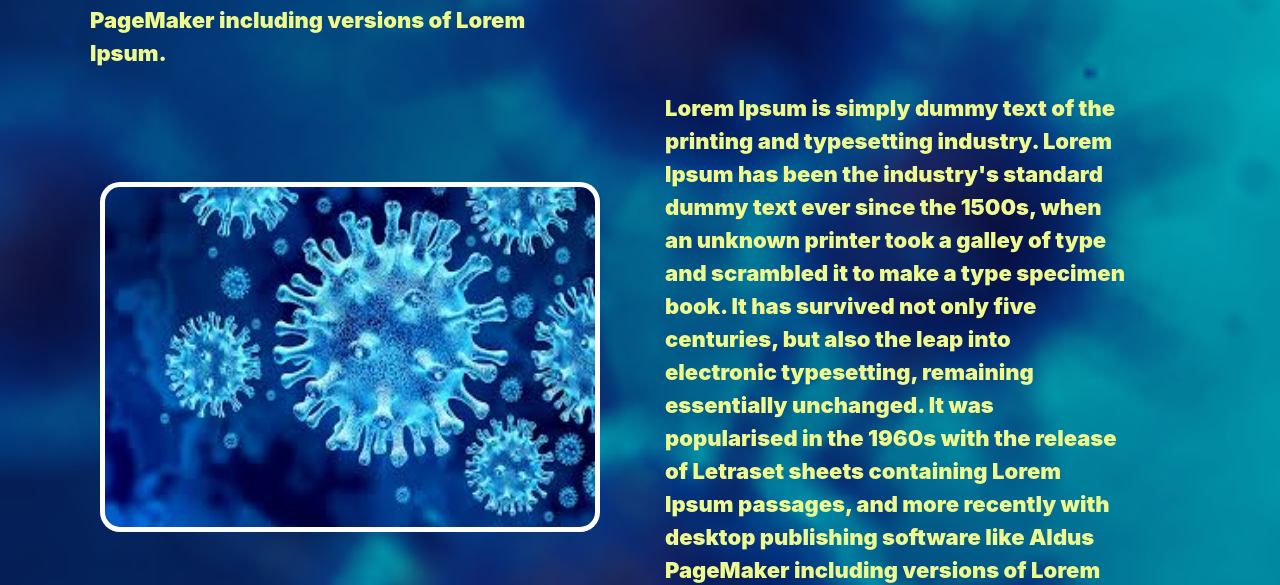
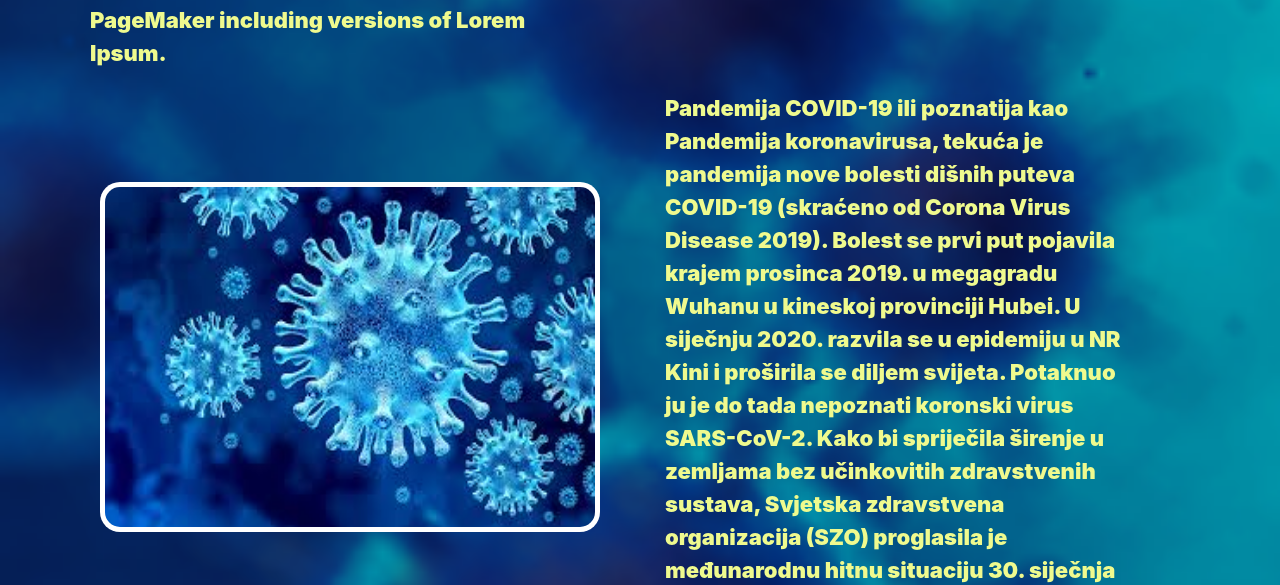
Before and after one commit to Vojcina/Vojcina, a plain HTML site: page index.html in a window 1280 px wide. Shown: the part 1646-2231 px from the top of the page. Drawn offline with nearby package versions, Linux system fonts and the light colour scheme.

Commit message:
Update index.html

```diff
--- a/index.html
+++ b/index.html
@@ -7,7 +7,7 @@
 	<link rel="stylesheet" href="https://cdn.jsdelivr.net/npm/bootstrap@4.5.3/dist/css/bootstrap.min.css" integrity="sha384-TX8t27EcRE3e/ihU7zmQxVncDAy5uIKz4rEkgIXeMed4M0jlfIDPvg6uqKI2xXr2" crossorigin="anonymous">
 	<meta name="viewport" content="width=device-width, initial-scale=1, shrink-to-fit=no">
 	<meta charset="utf-8">
-        <meta name="description" content="This site is for Covid-19 virus.">
+	<meta name="description" content="This site is for Covid-19 virus.">
 	<meta name="keywords" content="Corona, Covid-19, Virus, Mere zastite, Maska">
 </head>
 <body>
@@ -43,7 +43,7 @@
 			<img class="slike" id="slika2" src="slika2.jpg">
 		</div>
 		<div class="col-md-6">
-			<p class="paragraf" id="donji">Lorem Ipsum is simply dummy text of the printing and typesetting industry. Lorem Ipsum has been the industry's standard dummy text ever since the 1500s, when an unknown printer took a galley of type and scrambled it to make a type specimen book. It has survived not only five centuries, but also the leap into electronic typesetting, remaining essentially unchanged. It was popularised in the 1960s with the release of Letraset sheets containing Lorem Ipsum passages, and more recently with desktop publishing software like Aldus PageMaker including versions of Lorem Ipsum.</p>
+			<p class="paragraf" id="donji">Pandemija COVID-19 ili poznatija kao Pandemija koronavirusa, tekuća je pandemija nove bolesti dišnih puteva COVID-19 (skraćeno od Corona Virus Disease 2019). Bolest se prvi put pojavila krajem prosinca 2019. u megagradu Wuhanu u kineskoj provinciji Hubei. U siječnju 2020. razvila se u epidemiju u NR Kini i proširila se diljem svijeta. Potaknuo ju je do tada nepoznati koronski virus SARS-CoV-2. Kako bi spriječila širenje u zemljama bez učinkovitih zdravstvenih sustava, Svjetska zdravstvena organizacija (SZO) proglasila je međunarodnu hitnu situaciju 30. siječnja 2020. 9. veljače 2020. broj registriranih smrtnih slučajeva premašio je ukupan broj umrlih u pandemiji SARS 2002/2003. Izvještaj SZO-a od 26. veljače 2020. prvi put je prijavilo više novih infekcija van Kine nego u njoj. Od 28. veljače 2020. SZO je u svojim izvješćima ocijenila rizik „vrlo visokim“ na globalnoj razini, u odnosu na prethodni „visoki“. 11. ožujka 2020. godine, SZO je službeno proglasila prethodnu epidemiju pandemijom, prvu nakon pandemije svinjske gripe 2009. Osnovne Mere zastite su nosenje Maska</p>
 		</div>
 	</div>
 
```
